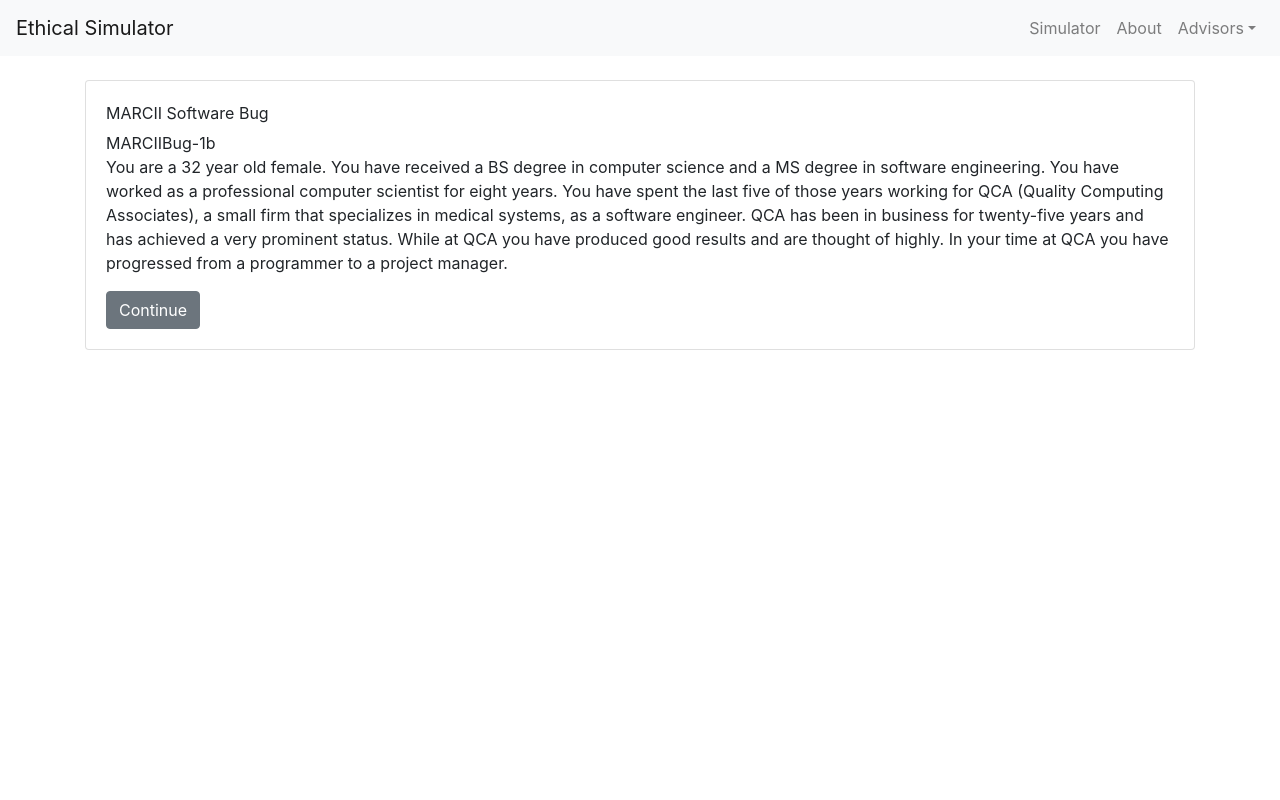
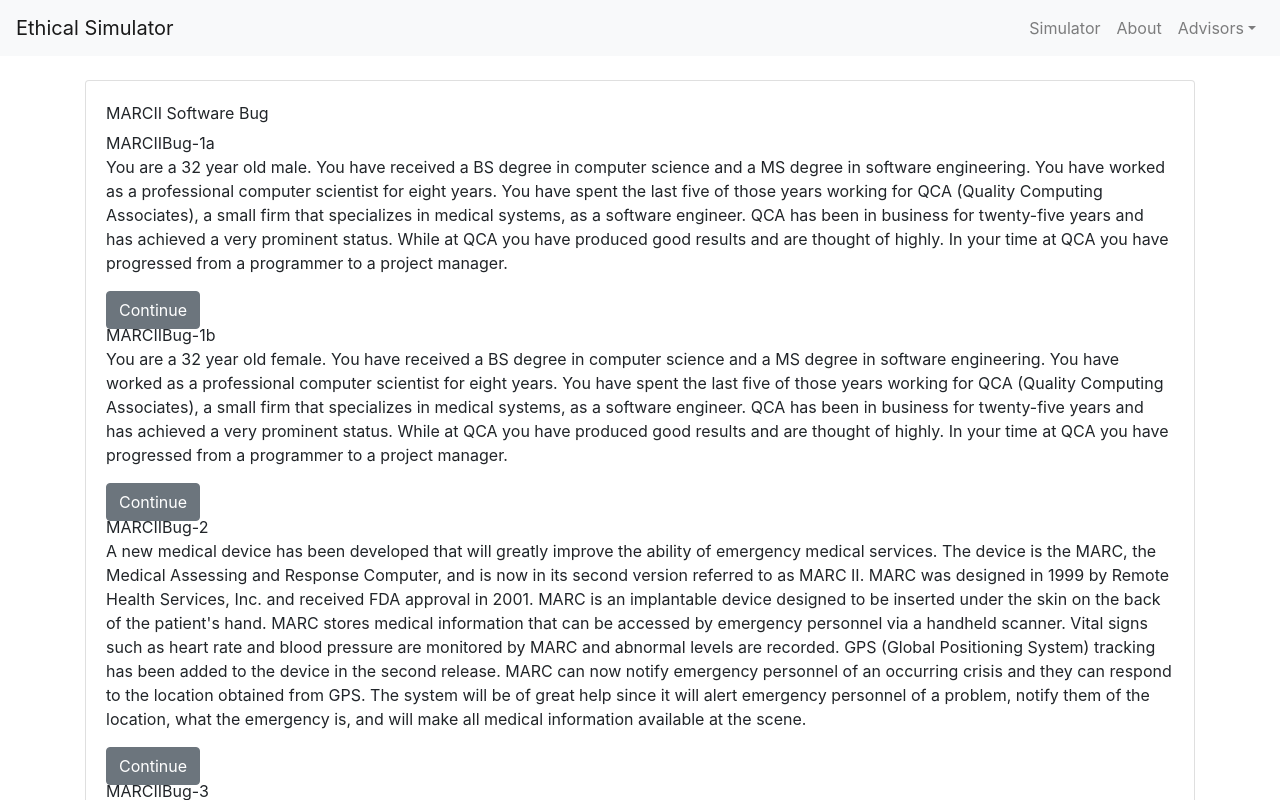
Before and after one commit to ethilogical/EthicalSimulator, a React (Create React App) app in the folder frontend/ethical-simulator/: page /simulator in a window 1280 px wide. Shown: the top 800 px of the page. Built offline with nearby package versions, Linux system fonts and the light colour scheme.

Commit message:
needs have some dynamically

```diff
--- /dev/null
+++ b/frontend/ethical-simulator/src/Narrative.js
@@ -0,0 +1,53 @@
+import React from 'react';
+import Passage from './Passage.js'
+import { Container, Row, Col,Card, Button, CardImg, CardTitle, CardText, CardGroup,
+    CardSubtitle, CardBody  } from 'reactstrap';
+
+export default class Narrative extends React.Component {
+    constructor(props) {
+        super(props)
+
+        this.state = {
+            select:1,
+            narrative: this.props.narrative
+        };
+    }
+
+    render () {
+        // let buttonTitle;
+        // let passage;
+        // let narrativesTitle = data.narratives[0].narrative;
+        // let page;
+        // let choices;
+        // if(this.state.select < 7) {
+
+        //     passage = data.narratives[0].passages[this.state.select].passage;
+        //     page = data.narratives[0].passages[this.state.select].page;
+        //     choices = data.narratives[0].passages[this.state.select].choices;
+        //     buttonTitle = data.narratives[0].passages[this.state.select].choices[0].choice
+
+        // } else {
+        //     this.state.select = 0;
+        //     buttonTitle = "Again"
+        // }
+        // <Passage passage={this.state.narrative.passages[0]}></Passage>
+
+        ////////////////////////////////// add a map for the passages. pass in each passage to the Passage component. /////////////////////////////////////////
+        return (
+
+            <div>
+                <Card>
+                    <CardBody>
+                        <CardTitle> {this.state.narrative.narrative} </CardTitle>
+
+
+
+                        {this.state.narrative.passages.map((pass)=>{
+                           return <Passage passage={pass}></Passage>
+                        })};
+                    </CardBody>
+                </Card>
+            </div>
+        );
+    }
+}
--- /dev/null
+++ b/frontend/ethical-simulator/src/Passage.js
@@ -0,0 +1,57 @@
+import React from 'react';
+
+import { Container, Row, Col,Card, Button, CardImg, CardTitle, CardText, CardGroup,
+    CardSubtitle, CardBody  } from 'reactstrap';
+import { listenerCount } from 'events';
+
+export default class Passage extends React.Component {
+    constructor(props) {
+        super(props)
+        this.state = {
+            select:1,
+            passage: this.props.passage
+        };
+    }
+
+    render () {
+        // let buttonTitle;
+        // let passage;
+        // let narrativesTitle = data.narratives[0].narrative;
+        // let page;
+        // let choices;
+        // if(this.state.select < 7) {
+
+        //     passage = data.narratives[0].passages[this.state.select].passage;
+        //     page = data.narratives[0].passages[this.state.select].page;
+        //     choices = data.narratives[0].passages[this.state.select].choices;
+        //     buttonTitle = data.narratives[0].passages[this.state.select].choices[0].choice
+
+        // } else {
+        //     this.state.select = 0;
+        //     buttonTitle = "Again"
+        // }
+            //    {console.log(this.state.passage.choices)}
+            //     {this.state.passage.choices.map((choice, index) => {
+            //         return <Button onClick={() => 0}> {choice.choice} </Button>
+            //     })}
+            if (this.state.passage.choices){
+                console.log(this.state.passage.choices)
+            }
+
+        if(this.props.passage.choices) {
+            return (
+
+                <div>
+                    <CardSubtitle> {this.state.passage.page} </CardSubtitle>
+                    <CardText> {this.state.passage.passage} </CardText>
+                    {this.state.passage.choices.map((choice, index) => {
+                        return <Button onClick={() => 0}> {choice.choice} </Button>
+                    })}
+                </div>
+            );
+        }   else {
+            return <p>NOTHING</p>
+        }
+
+        }
+}
--- a/frontend/ethical-simulator/src/Simulator.js
+++ b/frontend/ethical-simulator/src/Simulator.js
@@ -1,5 +1,6 @@
 import React from 'react';
 import data from './oldEthicsExample2.json'
+import Narrative from './Narrative';
 
 import { Container, Row, Col,Card, Button, CardImg, CardTitle, CardText, CardGroup,
     CardSubtitle, CardBody  } from 'reactstrap';
@@ -9,7 +10,8 @@ export default class Simulator extends React.Component {
         super(props)
         this.callJson = this.callJson.bind(this);
         this.state = {
-            select:1
+            select:1,
+            narrative: data.narratives[0]
         };
     }
     callJson(select){
@@ -23,10 +25,12 @@ export default class Simulator extends React.Component {
         let passage;
         let narrativesTitle = data.narratives[0].narrative;
         let page;
+        let choices;
         if(this.state.select < 7) {
 
             passage = data.narratives[0].passages[this.state.select].passage;
             page = data.narratives[0].passages[this.state.select].page;
+            choices = data.narratives[0].passages[this.state.select].choices;
             buttonTitle = data.narratives[0].passages[this.state.select].choices[0].choice
 
         } else {
@@ -40,14 +44,7 @@ export default class Simulator extends React.Component {
                     <br />
                     <Row>
                         <Col>
-                             <Card>
-                                 <CardBody>
-                                     <CardTitle> {narrativesTitle} </CardTitle>
-                                     <CardSubtitle> {page} </CardSubtitle>
-                                     <CardText> {passage} </CardText>
-                                     <Button onClick={() => this.callJson(0)}> {buttonTitle} </Button>
-                                 </CardBody>
-                             </Card>
+                            <Narrative narrative={data.narratives[0]}></Narrative>
 
                         </Col>
                     </Row>
```
